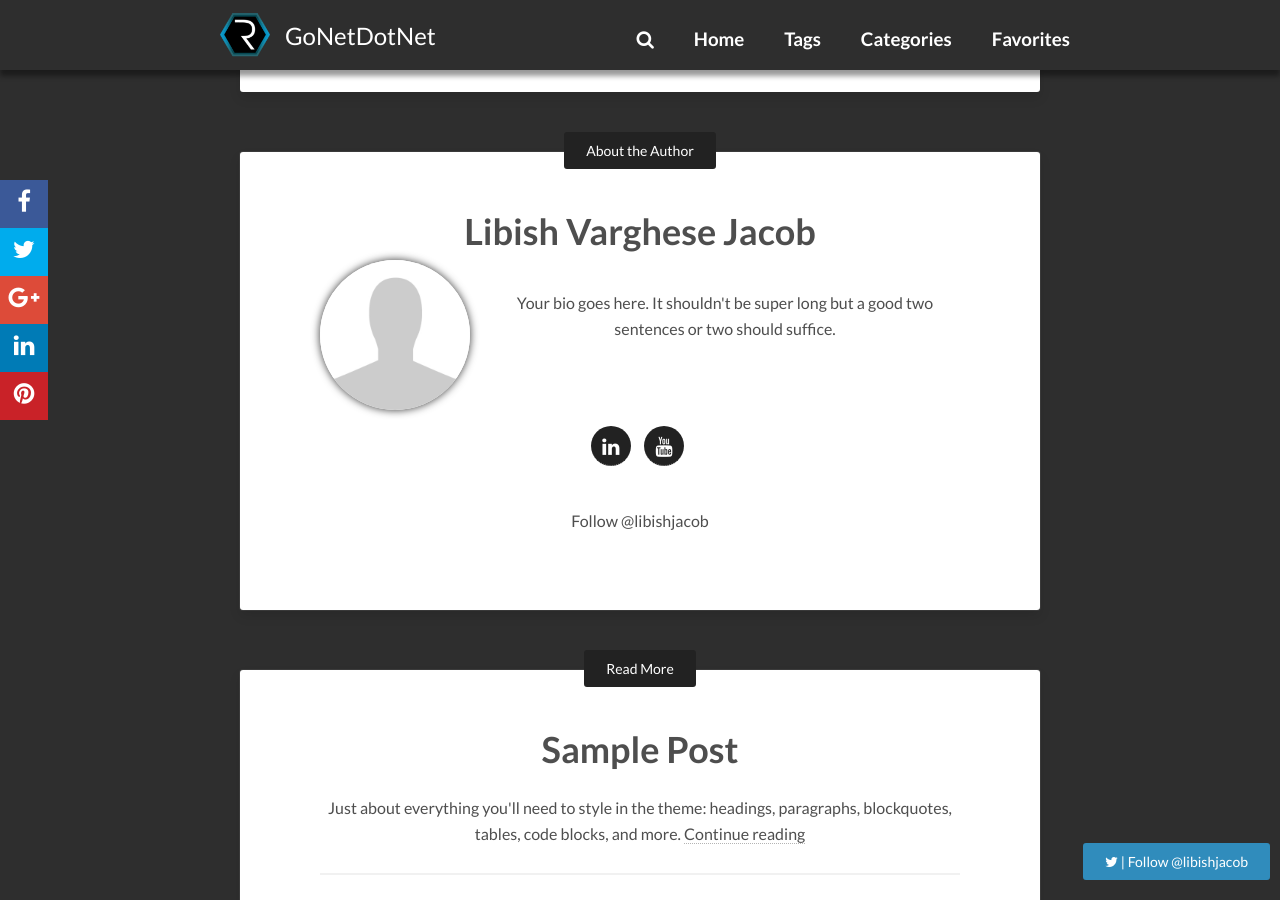
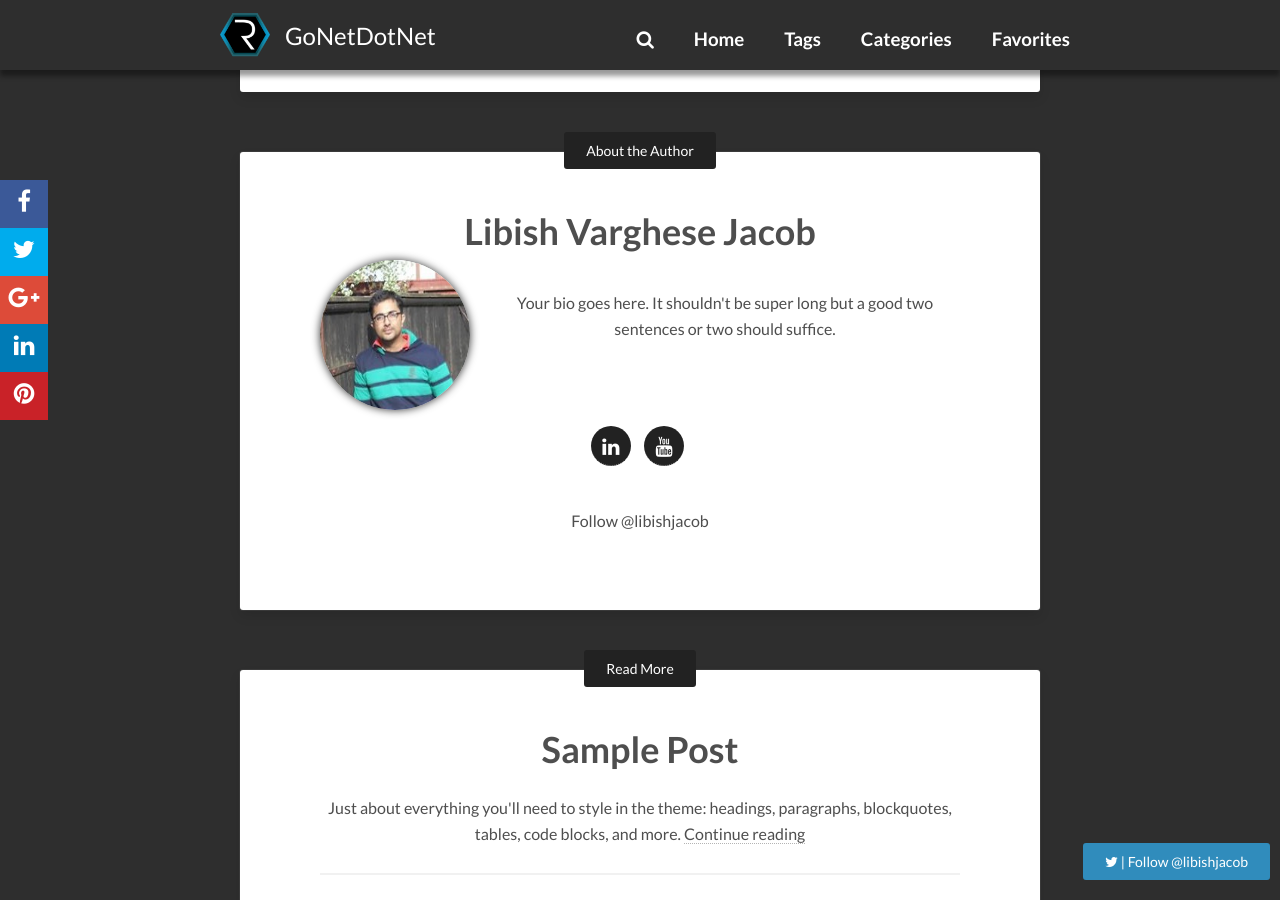
Before and after one commit to libish-jacob/Blog, a Jekyll site: the page built from _posts/2016-11-30-dark-post.md, in a window 1280 px wide and 900 px high, scrolled down 798 px. Built offline with Jekyll 4.4.1, drawn with Linux system fonts in a browser that asks for light colours; nearby versions of some CDN libraries; comment, search, counter and statistics services are not loaded.

Commit message:
Update _config.yml

```diff
--- a/_config.yml
+++ b/_config.yml
@@ -41,7 +41,7 @@ menu:
 owner:
   name:           Libish Varghese Jacob
 #  site:           http://aronbordin.com
-  avatar:         images/avatar.jpg
+  avatar:         images/libish.jpg
   bio:            "Your bio goes here. It shouldn't be super long but a good two sentences or two should suffice."
   email:          libi.32@gmail.com
   # Twitter nick for use in Twitter cards and follow button.
```
